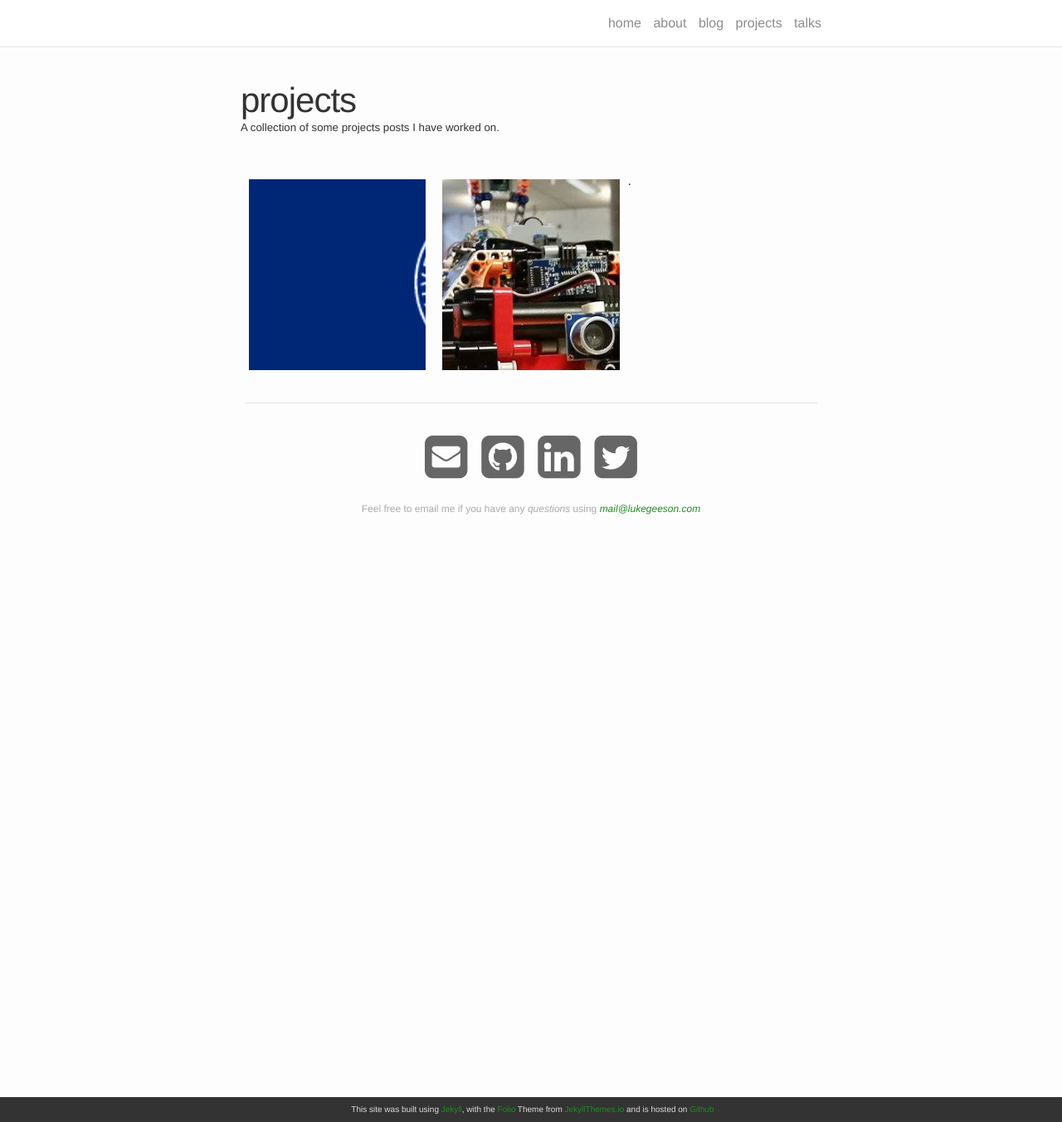
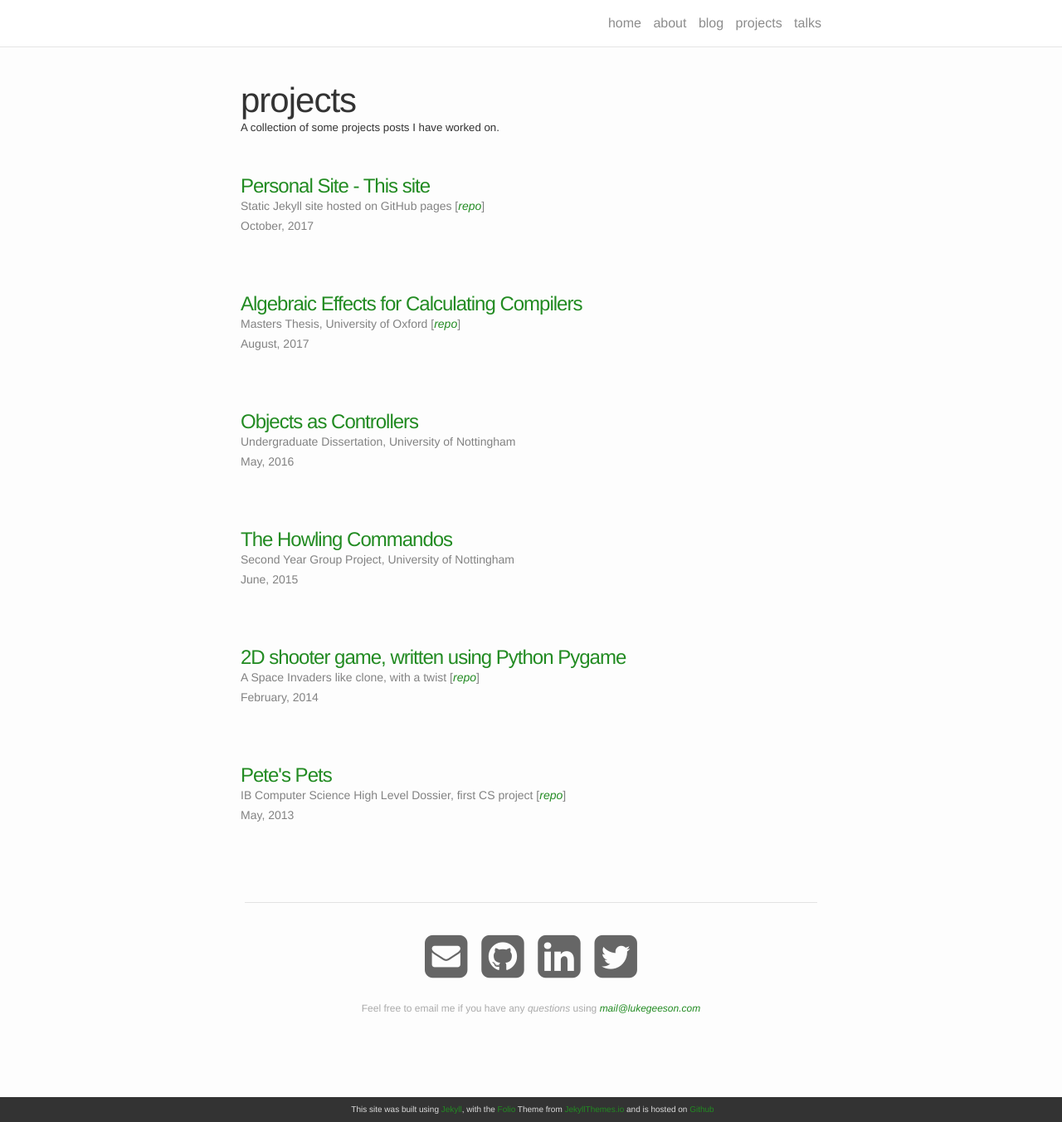
Before and after one commit to lukeg101/lukeg101.github.io, a Jekyll site: the page built from projects.md, in a window 1280 px wide and 1352 px high. Shown: the whole window at 83% size. Built offline with Jekyll 4.4.1, drawn with Linux system fonts in a browser that asks for light colours; nearby versions of some CDN libraries.

Commit message:
Populated projects page with first pass of projects

```diff
--- /dev/null
+++ b/_projects/2013-05-01-ib-cs-dossier.markdown
@@ -0,0 +1,9 @@
+---
+layout: post
+title: Pete's Pets
+description: IB Computer Science High Level Dossier, first CS project
+date: 2013-05-01
+git: https://github.com/lukeg101/IB-Computer-Science-Higher-Level-Dossier
+---
+
+site under maintenance.
--- /dev/null
+++ b/_projects/2014-02-01-pygame-project.markdown
@@ -0,0 +1,9 @@
+---
+layout: post
+title: 2D shooter game, written using Python Pygame
+description: A Space Invaders like clone, with a twist
+date: 2014-02-1
+git: https://github.com/lukeg101/G51FSE-Pygame-Project
+---
+
+site under maintenance.
--- a/_projects/g52grp.markdown
+++ b/_projects/2015-06-01-g52grp.markdown
@@ -2,7 +2,6 @@
 layout: post
 title: The Howling Commandos
 description: Second Year Group Project, University of Nottingham
-img: /img/robot.png
 ---
 
 site under maintenance.
--- /dev/null
+++ b/_projects/2016-05-01-Notts-UG-diss.markdown
@@ -0,0 +1,8 @@
+---
+layout: post
+title: Objects as Controllers
+description: Undergraduate Dissertation, University of Nottingham
+date: 2016-05-01
+---
+
+site under maintenance.
--- /dev/null
+++ b/_projects/2017-09-29-alg-eff-calc-comp.markdown
@@ -0,0 +1,9 @@
+---
+layout: post
+title: Algebraic Effects for Calculating Compilers
+description: Masters Thesis, University of Oxford
+date: 2017-08-29
+git: https://github.com/lukeg101/MScProjectPublic
+---
+
+site under maintenance.
--- /dev/null
+++ b/_projects/2017-10-11-personal-site.markdown
@@ -0,0 +1,9 @@
+---
+layout: post
+title: Personal Site - This site
+description: Static Jekyll site hosted on GitHub pages
+date: 2017-10-11
+git: https://github.com/lukeg101/lukeg101.github.io
+---
+
+site under maintenance.
--- a/_projects/alg-eff-calc-comp.markdown
+++ /dev/null
@@ -1,8 +0,0 @@
----
-layout: post
-title: Algebraic Effects for Calculating Compilers
-description: My Masters Thesis, University of Oxford
-img: /img/brand.png
----
-
-site under maintenance.
--- a/_sass/_layout.scss
+++ b/_sass/_layout.scss
@@ -218,11 +218,9 @@ height: 230px;
 overflow: hidden;
 }
 .thumbnail img{
-width: 500px;
+width: auto;
 height: auto;
 position: relative;
-left: -25%;
-top: -5%;
 }
 .thumbnail a{
 float: left;
--- a/projects.md
+++ b/projects.md
@@ -5,45 +5,18 @@ title: projects
 description: A collection of some projects posts I have worked on.
 ---
 
-{% for project in site.projects %}
-
-{% if project.redirect %}
-<div class="project">
-    <div class="thumbnail">
-        <a href="{{ project.redirect }}" target="_blank">
-        {% if project.img %}
-        <img class="thumbnail" src="{{ project.img }}"/>
+<ul class="post-list">
+{% for project in site.projects reversed %}
+    <li>
+        <h2><a class="poem-title" href="{{ project.url | prepend: site.baseurl }}">{{ project.title }}</a></h2>
+        <p class="post-meta">{% if  project.description %}{{  project.description }}{% endif %}
+        {% if project.git%}
+        [<i><a href="{{ project.git }}" rel="noopener" aria-label="code">repo</a></i>]</p>
+        <p class="post-meta">{{ project.date | date: '%B, %Y' }}</p><br/>
         {% else %}
-        <div class="thumbnail blankbox"></div>
+        </p>
+        <p class="post-meta">{{ project.date | date: '%B, %Y' }}</p><br/>
         {% endif %}
-        <span>
-            <h1>{{ project.title }}</h1>
-            <br/>
-            <p>{{ project.description }}</p>
-        </span>
-        </a>
-    </div>
-</div>
-{% else %}
-
-<div class="project ">
-    <div class="thumbnail">
-        <a href="{{ site.baseurl }}{{ project.url }}">
-        {% if project.img %}
-        <img class="thumbnail" src="{{ project.img }}"/>
-        {% else %}
-        <div class="thumbnail blankbox"></div>
-        {% endif %}
-        <span>
-            <h1>{{ project.title }}</h1>
-            <br/>
-            <p>{{ project.description }}</p>
-        </span>
-        </a>
-    </div>
-</div>
-
-{% endif %}
-
-{% endfor %}
-.
+    </li>
+{%  endfor %}
+</ul>
```
Also changed, not shown: 1 other file.
